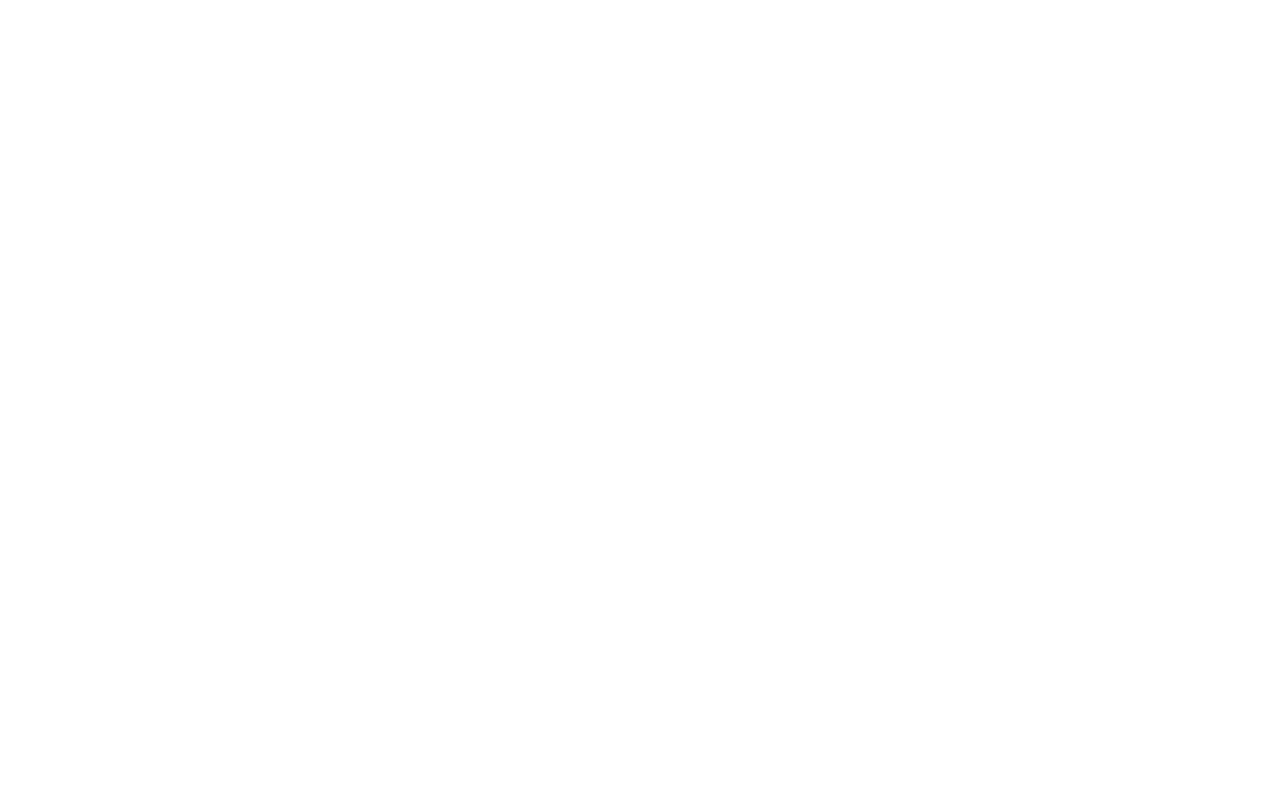
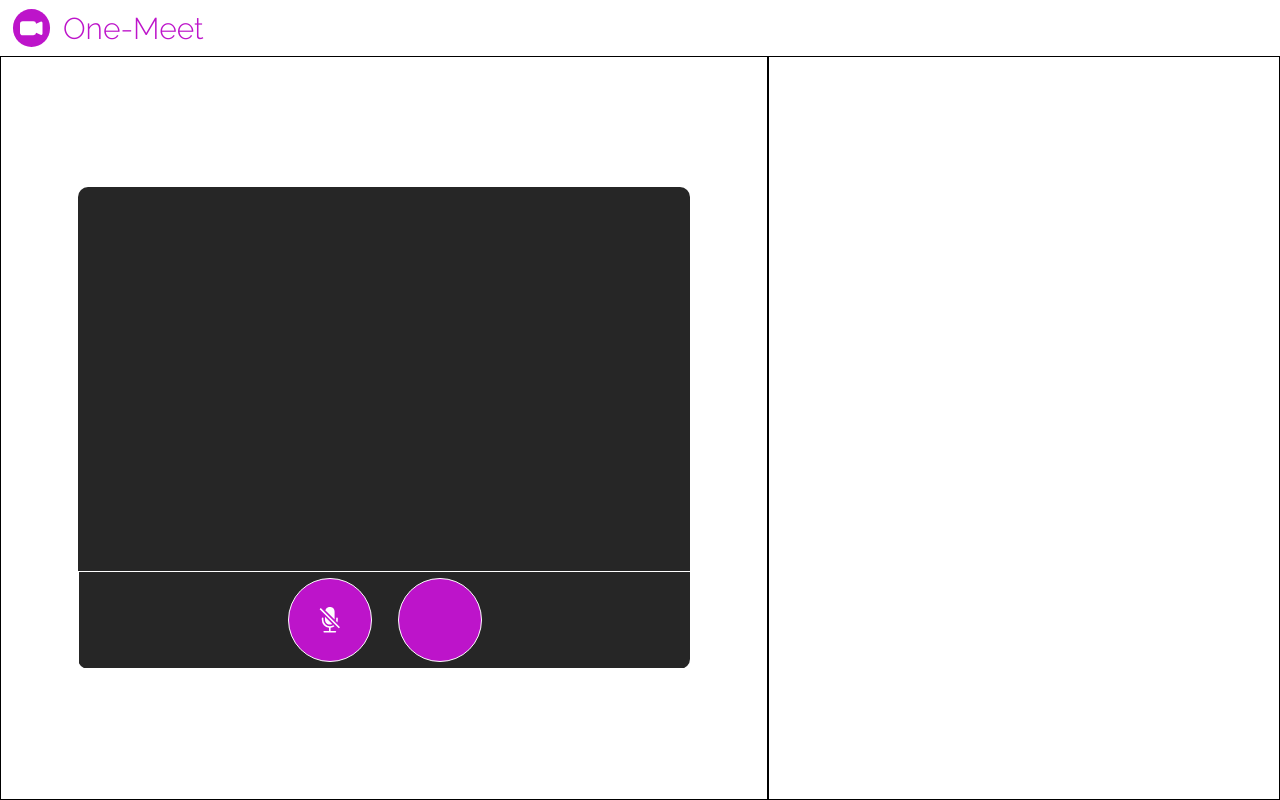
Before and after one commit to Abhinav-Sardar/One-Meet, a React (Create React App) app: page /create-meet in a window 1280 px wide. Before the commit this address had no page. Built offline with nearby package versions, Linux system fonts and the light colour scheme.

Commit message:
Added 50% of the create meet screen content

```diff
--- a/src/App.tsx
+++ b/src/App.tsx
@@ -1,11 +1,13 @@
 import { FC, useEffect } from "react";
 import { BrowserRouter, Route, Routes } from "react-router-dom";
 import { HOC } from "./Constants/Components";
+import CreateMeet from "./screens/CreateMeet";
 import HomeScreen from "./screens/HomeScreen";
 const App: FC = () => {
   return (
     <HOC>
       <Route element={<HomeScreen />} path="/" />
+      <Route element={<CreateMeet />} path="/create-meet" />
     </HOC>
   );
 };
--- a/src/constants/Components.tsx
+++ b/src/constants/Components.tsx
@@ -1,8 +1,9 @@
-import { Children, FC } from "react";
+import { Children, FC, CSSProperties } from "react";
 import { BrowserRouter, Routes } from "react-router-dom";
-import { LogoWrapper, StyledButton } from "../styles/Components.styled";
+import { LogoWrapper, Page, StyledButton } from "../styles/Components.styled";
 import { BsCameraVideoFill } from "react-icons/bs";
 import { ButtonProps } from "./Types";
+import { motion } from "framer-motion";
 export const HOC: FC = ({ children }) => {
   return (
     <BrowserRouter>
@@ -30,8 +31,27 @@
       style={props.viewStyle}
       color={props.color}
       about={props.backgroundColor}
+      onClick={props.onClick}
     >
       {props.children}
     </StyledButton>
   );
 };
+
+export const FadedAnimationWrapper: FC<{ style?: CSSProperties }> = ({
+  children,
+  style,
+}) => {
+  return (
+    <Page
+      animate={{
+        opacity: 1,
+      }}
+      initial={{
+        opacity: 0,
+      }}
+    >
+      {children}
+    </Page>
+  );
+};
--- a/src/constants/Constants.ts
+++ b/src/constants/Constants.ts
@@ -2,3 +2,5 @@
 
 const storageKey = "one-meet-accent-color";
 export let accentColor = localStorage.getItem(storageKey) || "#bd14ca";
+// export a function light that takes a color and reduces the lightness by 10%
+// no libraries used
--- /dev/null
+++ b/src/screens/CreateMeet.tsx
@@ -0,0 +1,67 @@
+import { access } from "fs";
+import { FC, useEffect, useState } from "react";
+import { BsMicFill, BsFillMicMuteFill } from "react-icons/bs";
+import { useNavigate } from "react-router-dom";
+import { FadedAnimationWrapper, Logo } from "../Constants/Components";
+import { accentColor } from "../Constants/Constants";
+import { Selectable } from "../styles/Components.styled";
+import {
+  ControlButton,
+  Controls,
+  CreateMeetHeader,
+  CreateRoomContent,
+  JoinInfo,
+  VideoContainer,
+} from "../styles/CreateMeet.styled";
+
+const CreateMeet: FC = () => {
+  const [isGranted, setIsGranted] = useState<boolean>(false);
+  const [isMicOpen, setIsMicOpen] = useState<boolean>(false);
+  const [isCameraOpen, setIsCameraOpen] = useState<boolean>(false);
+  const initiateCamera = async () => {};
+  useEffect(() => {
+    document.title = "Create Meet";
+    document.body.style.overflow = "hidden";
+    return () => {
+      document.body.style.overflow = "auto";
+    };
+  }, []);
+  const navigate = useNavigate();
+  return (
+    <FadedAnimationWrapper>
+      <CreateMeetHeader onClick={() => navigate("/")}>
+        <Logo size={2.5} />
+        <Selectable
+          style={{
+            fontSize: "30px",
+            marginLeft: "1vw",
+          }}
+        >
+          One-Meet
+        </Selectable>
+      </CreateMeetHeader>
+      <CreateRoomContent>
+        <VideoContainer>
+          <div className="video-container">
+            <video></video>
+
+            <Controls>
+              <ControlButton
+                color={isMicOpen ? "transparent" : accentColor}
+                className="ripple"
+              >
+                {isMicOpen ? <BsMicFill /> : <BsFillMicMuteFill />}
+              </ControlButton>
+              <ControlButton
+                color={isCameraOpen ? "transparent" : accentColor}
+              ></ControlButton>
+            </Controls>
+          </div>
+        </VideoContainer>
+        <JoinInfo />
+      </CreateRoomContent>
+    </FadedAnimationWrapper>
+  );
+};
+
+export default CreateMeet;
--- a/src/screens/HomeScreen.tsx
+++ b/src/screens/HomeScreen.tsx
@@ -1,6 +1,7 @@
 import { motion } from "framer-motion";
 import { FC, useEffect } from "react";
-import { Button, Logo } from "../Constants/Components";
+import { useNavigate } from "react-router-dom";
+import { Button, FadedAnimationWrapper, Logo } from "../Constants/Components";
 import { accentColor } from "../Constants/Constants";
 import { Page, Selectable } from "../styles/Components.styled";
 import { Header, MainContent } from "../styles/HomeScreen.styled";
@@ -8,9 +9,13 @@
   useEffect(() => {
     document.title = "One-Meet";
     document.body.style.overflow = "hidden";
+    return () => {
+      document.body.style.overflow = "auto";
+    };
   }, []);
+  const navigate = useNavigate();
   return (
-    <Page>
+    <FadedAnimationWrapper>
       <Header>
         <Logo size={3.5} />.<Selectable>One-Meet</Selectable>
       </Header>
@@ -52,7 +57,9 @@
           }}
         >
           <Button
-            onClick={() => {}}
+            onClick={() => {
+              navigate("/create-meet");
+            }}
             color="white"
             backgroundColor={accentColor}
           >
@@ -60,7 +67,7 @@
           </Button>
         </div>
       </MainContent>
-    </Page>
+    </FadedAnimationWrapper>
   );
 };
 export default HomeScreen;
--- a/src/styles/Components.styled.ts
+++ b/src/styles/Components.styled.ts
@@ -1,12 +1,13 @@
+import { motion } from "framer-motion";
 import styled from "styled-components";
 import { accentColor } from "../Constants/Constants";
 
-export const Page = styled.div`
+export const Page = styled(motion.div)`
   height: 100vh;
   width: 100vw;
   display: flex;
   justify-content: flex-start;
-  align-items: center;
+  align-items: flex-start;
   flex-direction: column;
 `;
 
--- /dev/null
+++ b/src/styles/CreateMeet.styled.ts
@@ -0,0 +1,65 @@
+import styled from "styled-components";
+import { accentColor } from "../Constants/Constants";
+export const CreateMeetHeader = styled.header`
+  display: flex;
+  cursor: pointer;
+  height: 7vh;
+  align-items: center;
+  margin-left: 1vw;
+`;
+
+export const CreateRoomContent = styled.main`
+  height: 93vh;
+  width: 100%;
+  display: flex;
+`;
+export const VideoContainer = styled.div`
+  border: 1px solid black;
+  flex: 1.5;
+  display: flex;
+  flex-direction: column;
+  align-items: center;
+  justify-content: center;
+  .video-container {
+    width: 80%;
+    background-color: #262626;
+    height: 65%;
+    border-radius: 10px;
+    position: relative;
+  }
+`;
+export const JoinInfo = styled.div`
+  border: 1px solid black;
+  flex: 1;
+`;
+
+export const Controls = styled.div`
+  position: absolute;
+  bottom: 0;
+  width: 100%;
+  border: 1px solid white;
+  height: 20%;
+  display: flex;
+  justify-content: center;
+  align-items: center;
+`;
+export const ControlButton = styled.button`
+  height: 10.5vh;
+  width: 10.5vh;
+  border: 0;
+  outline: 0;
+  border-radius: 50%;
+  display: flex;
+  justify-content: center;
+  align-items: center;
+  margin: 0 1vw;
+  border: 1px solid white;
+  background: ${(pr) => pr.color};
+  svg {
+    color: white;
+    font-size: 2vw;
+  }
+  transition: 400ms ease-in-out;
+  &:hover {
+  }
+`;
```
